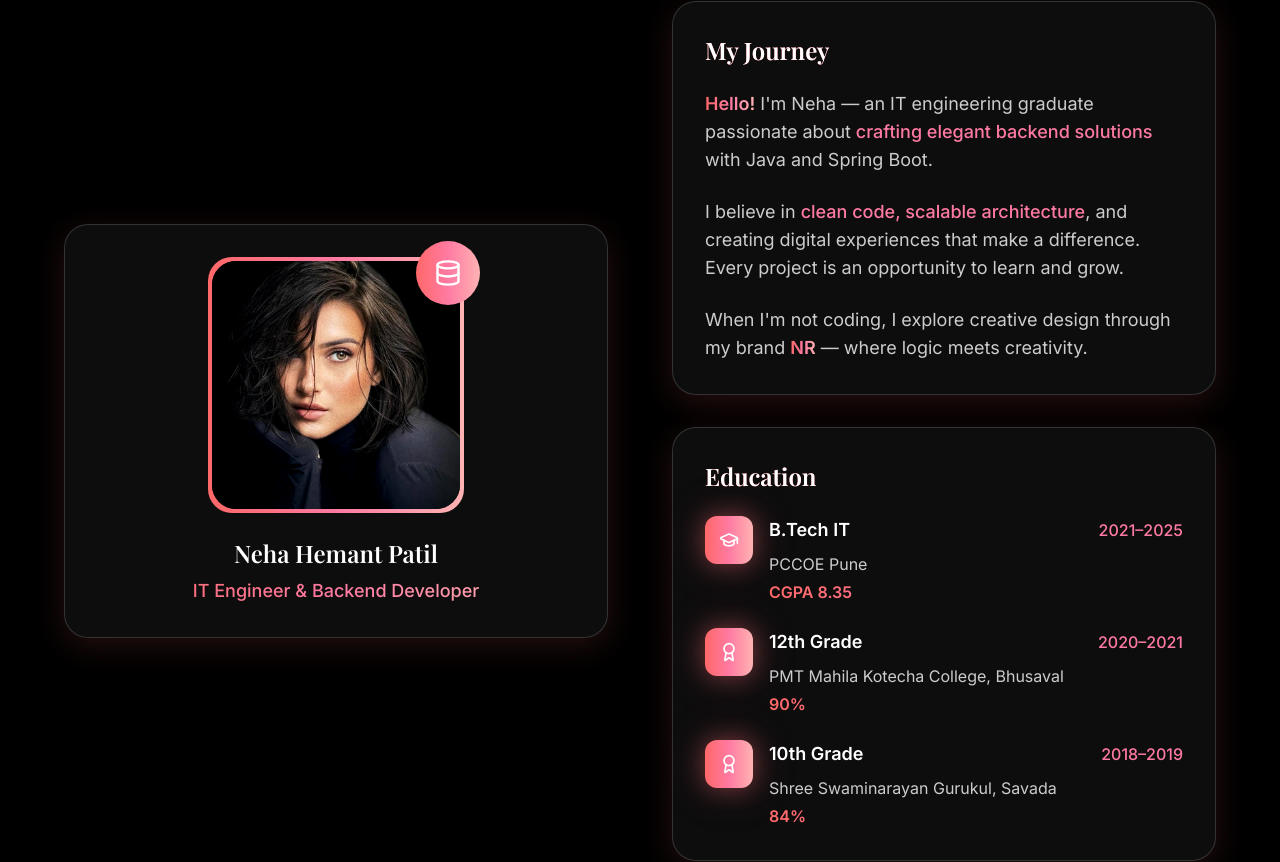
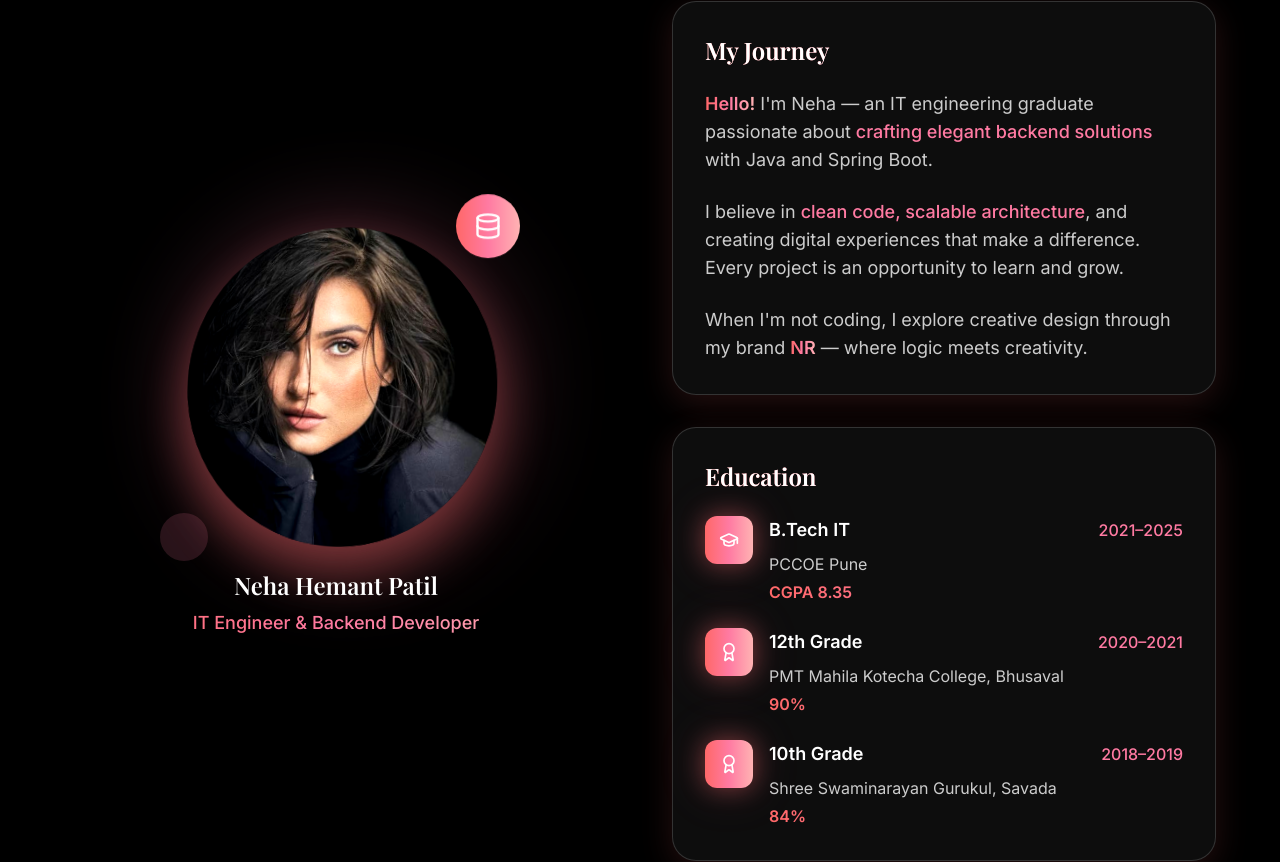
Before and after one commit to NehaPatil2003/neha-patil-portfolio, a React (Vite) app: page / in a window 1280 px wide. Shown: the part 1019-1881 px from the top of the page. Built offline with nearby package versions, Linux system fonts and the light colour scheme.

Commit message:
Fix photo and cursor styling
Remove photo boxes and restore cursor.

```diff
--- a/src/components/About.tsx
+++ b/src/components/About.tsx
@@ -41,27 +41,39 @@ const About = () => {
           <div className="grid lg:grid-cols-2 gap-16 items-center">
             {/* Profile Section */}
             <div className="relative">
-              <div className="neon-card rounded-3xl p-8 text-center hover-lift">
-                <div className="w-64 h-64 mx-auto mb-6 relative">
-                  <div className="w-full h-full coral-gradient-bg rounded-3xl p-1">
-                    <div className="w-full h-full bg-black rounded-3xl overflow-hidden">
+              <div className="relative">
+                <div className="w-80 h-80 mx-auto mb-6 relative transform hover:scale-105 transition-all duration-500">
+                  {/* Floating photo without box */}
+                  <div className="absolute inset-0 rounded-full overflow-hidden shadow-2xl"
+                       style={{
+                         transform: 'perspective(1000px) rotateY(-15deg) rotateX(5deg)',
+                         boxShadow: '0 25px 50px rgba(255, 104, 104, 0.4), 0 0 100px rgba(255, 122, 162, 0.3)'
+                       }}>
                     <img
                       src="/lovable-uploads/15d61673-2b2a-4bbf-89a0-5e2db1443cf0.png"
                       alt="Neha Patil"
-                        className="w-full h-full object-cover"
+                      className="w-full h-full object-cover hover:scale-110 transition-transform duration-700"
                       style={{
-                          filter: 'brightness(1.1) contrast(1.1)',
+                        filter: 'brightness(1.2) contrast(1.1)',
                         objectPosition: 'center 20%'
                       }}
                     />
                   </div>
-                  </div>
-                  <div className="absolute -top-4 -right-4 w-16 h-16 coral-gradient-bg rounded-full flex items-center justify-center">
+
+                  {/* Floating elements around photo */}
+                  <div className="absolute -top-6 -right-6 w-16 h-16 coral-gradient-bg rounded-full flex items-center justify-center animate-bounce"
+                       style={{ animationDelay: '0.5s' }}>
                     <Database className="w-7 h-7 text-white" />
                   </div>
+
+                  <div className="absolute -bottom-4 -left-4 w-12 h-12 bg-[#FF7AA2]/30 rounded-full animate-pulse"></div>
+                  <div className="absolute top-1/2 -right-8 w-8 h-8 bg-[#FF6868]/40 rounded-full animate-ping"></div>
                 </div>
+
+                <div className="text-center relative z-10">
                   <h3 className="text-2xl font-playfair font-semibold text-white mb-2">Neha Hemant Patil</h3>
                   <p className="coral-gradient-text font-medium text-lg">IT Engineer & Backend Developer</p>
+                </div>
               </div>
             </div>
 
--- a/src/components/NRCreations.tsx
+++ b/src/components/NRCreations.tsx
@@ -82,29 +82,40 @@ const NRCreations = () => {
             </div>
           </div>
 
-          {/* Personal Photo Showcase */}
-          <div className="flex justify-center mb-12">
-            <div className="group relative max-w-md">
-              <div className="neon-card rounded-2xl overflow-hidden hover-lift transition-all duration-500">
-                <div className="h-80 relative overflow-hidden">
+          {/* Free-floating Personal Photo */}
+          <div className="flex justify-center mb-12 relative">
+            <div className="relative">
+              <div className="w-96 h-96 relative transform hover:scale-105 transition-all duration-500">
+                {/* Main floating photo */}
+                <div className="absolute inset-0 rounded-2xl overflow-hidden"
+                     style={{
+                       transform: 'perspective(1000px) rotateY(15deg) rotateX(-5deg)',
+                       boxShadow: '0 30px 60px rgba(255, 104, 104, 0.5), 0 0 120px rgba(255, 122, 162, 0.4)'
+                     }}>
                   <img
                     src={personalImage.image}
                     alt={personalImage.title}
-                    className="w-full h-full object-cover group-hover:scale-105 transition-all duration-500"
+                    className="w-full h-full object-cover hover:scale-110 transition-all duration-700"
                     style={{
-                      filter: 'brightness(1.1) contrast(1.1)',
+                      filter: 'brightness(1.2) contrast(1.1)',
                       objectPosition: 'center 20%'
                     }}
                   />
-                  <div className="absolute inset-0 bg-gradient-to-t from-black/80 via-black/10 to-transparent"></div>
-                  <div className="absolute bottom-6 left-6 right-6 transform group-hover:translate-y-[-4px] transition-transform duration-300">
-                    <h4 className="text-white font-playfair font-semibold mb-2 text-xl">{personalImage.title}</h4>
-                    <p className="text-[#CCCCCC] leading-relaxed">{personalImage.description}</p>
-                  </div>
-                  <div className="absolute top-4 right-4">
-                    <Camera className="w-6 h-6 text-[#FF7AA2]" />
-                  </div>
                 </div>
+
+                {/* Floating decorative elements */}
+                <div className="absolute -top-8 -left-8 w-20 h-20 bg-[#FF7AA2]/20 rounded-full animate-pulse"></div>
+                <div className="absolute -bottom-6 -right-6 w-16 h-16 coral-gradient-bg rounded-full flex items-center justify-center animate-bounce">
+                  <Camera className="w-8 h-8 text-white" />
+                </div>
+                <div className="absolute top-1/4 -left-12 w-10 h-10 bg-[#FF6868]/30 rounded-full animate-ping"></div>
+                <div className="absolute bottom-1/4 -right-10 w-6 h-6 bg-[#FFB3B3]/40 rounded-full animate-pulse"></div>
+              </div>
+
+              {/* Floating text below */}
+              <div className="text-center mt-8 relative z-10">
+                <h4 className="text-2xl font-playfair font-semibold text-white mb-2">{personalImage.title}</h4>
+                <p className="text-[#CCCCCC] text-lg leading-relaxed">{personalImage.description}</p>
               </div>
             </div>
           </div>
--- a/src/index.css
+++ b/src/index.css
@@ -65,12 +65,12 @@
     cursor: none;
   }
 
-  /* Sparkle Trail Cursor */
+  /* Sparkle Cursor - Fixed */
   body::before {
     content: '✨';
     position: fixed;
-    top: 0;
-    left: 0;
+    top: var(--cursor-y, 0);
+    left: var(--cursor-x, 0);
     pointer-events: none;
     z-index: 9999;
     font-size: 12px;
@@ -84,8 +84,8 @@
   body::after {
     content: '';
     position: fixed;
-    top: 0;
-    left: 0;
+    top: var(--cursor-y, 0);
+    left: var(--cursor-x, 0);
     width: 3px;
     height: 3px;
     background: radial-gradient(circle, #FF7AA2, transparent);
--- a/src/main.tsx
+++ b/src/main.tsx
@@ -2,4 +2,10 @@ import { createRoot } from 'react-dom/client'
 import App from './App.tsx'
 import './index.css'
 
+// Initialize cursor tracking
+document.addEventListener('mousemove', (e) => {
+  document.documentElement.style.setProperty('--cursor-x', `${e.clientX}px`);
+  document.documentElement.style.setProperty('--cursor-y', `${e.clientY}px`);
+});
+
 createRoot(document.getElementById("root")!).render(<App />);
--- /dev/null
+++ b/src/utils/cursor.ts
@@ -0,0 +1,19 @@
+// Cursor tracking utility
+let mouseX = 0;
+let mouseY = 0;
+
+export const initializeCursor = () => {
+  // Track mouse movement
+  document.addEventListener('mousemove', (e) => {
+    mouseX = e.clientX;
+    mouseY = e.clientY;
+
+    // Update cursor position
+    const cursor = document.querySelector('body::before') as HTMLElement;
+    const trail = document.querySelector('body::after') as HTMLElement;
+
+    // Use CSS custom properties to update position
+    document.documentElement.style.setProperty('--cursor-x', `${mouseX}px`);
+    document.documentElement.style.setProperty('--cursor-y', `${mouseY}px`);
+  });
+};
```
Lines whose indentation alone changed are shown as unchanged.
